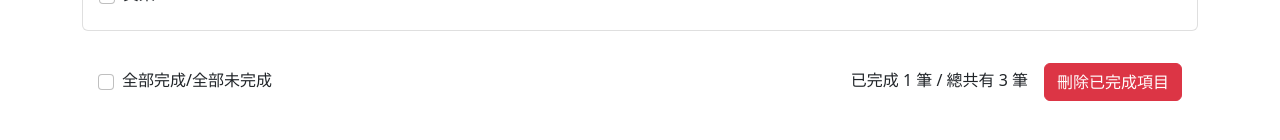
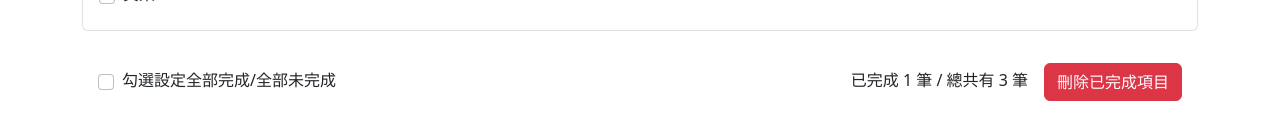
Before and after one commit to marcoyan0814/vue2-todolist, a Vue app: page / in a window 1280 px wide. Shown: the part 330-470 px from the top of the page. Built offline with nearby package versions, Linux system fonts and the light colour scheme.

Commit message:
feat: 新增勾選設定全部完成/全部未完成功能，若無資料不顯示頁尾

```diff
--- a/src/App.vue
+++ b/src/App.vue
@@ -3,7 +3,7 @@
     <div class="mt-5">
       <TodoHeader :addItem="addItem"/>
       <TodoLists :todos="todos" :updateItem="updateItem" :removeItem="removeItem"/>
-      <TodoFooter :todos="todos" :removeAlldone="removeAlldone"/>
+      <TodoFooter :todos="todos" :removeAlldone="removeAlldone" :setAll="setAll" />
     </div>
   </div>
 </template>
@@ -57,6 +57,12 @@
       //刪除已完成項目
       removeAlldone(){
         this.todos = this.todos.filter(todo => todo.done!==true)
+      },
+      //設定全已完成或全未完成
+      setAll(value){
+        this.todos.forEach((todo) => {
+            todo.done = (value)?true:false
+        })
       }
     },
     mounted(){
--- a/src/components/TodoFooter.vue
+++ b/src/components/TodoFooter.vue
@@ -1,8 +1,8 @@
 <template>
-    <div class="p-3 list-group-item d-flex justify-content-between lh-sm">
+    <div class="p-3 list-group-item d-flex justify-content-between lh-sm" v-if="todoTotal>0">
         <div class="float-left form-check my-auto">
             <label>
-                <input type="checkbox" class="form-check-input"> 全部完成/全部未完成
+                <input type="checkbox" class="form-check-input" v-model="isAll"> 勾選設定全部完成/全部未完成
             </label>
         </div>
         <div class="float-right">
@@ -15,6 +15,11 @@
 <script>
     export default {
         name: 'TodoFooter',
+        data() {
+            return {
+                'checkAll': false
+            }
+        },
         methods: {
             //刪除已完成項目
             removeDone(){
@@ -40,9 +45,19 @@
                 // });
                 // return i
                 return this.todos.reduce((pre,current) => (pre += (current.done)??1),0);
+            },
+            //檢查全選/非全選是否勾
+            isAll:{
+                get(){
+                    //如果總數等於完成總數則勾選
+                    return this.todoTotal===this.doneTotal
+                },
+                set(value){
+                    this.setAll(value)
+                }
             }
         },
-        props: ['todos','removeAlldone']
+        props: ['todos','removeAlldone','setAll']
     }
 </script>
 
```
